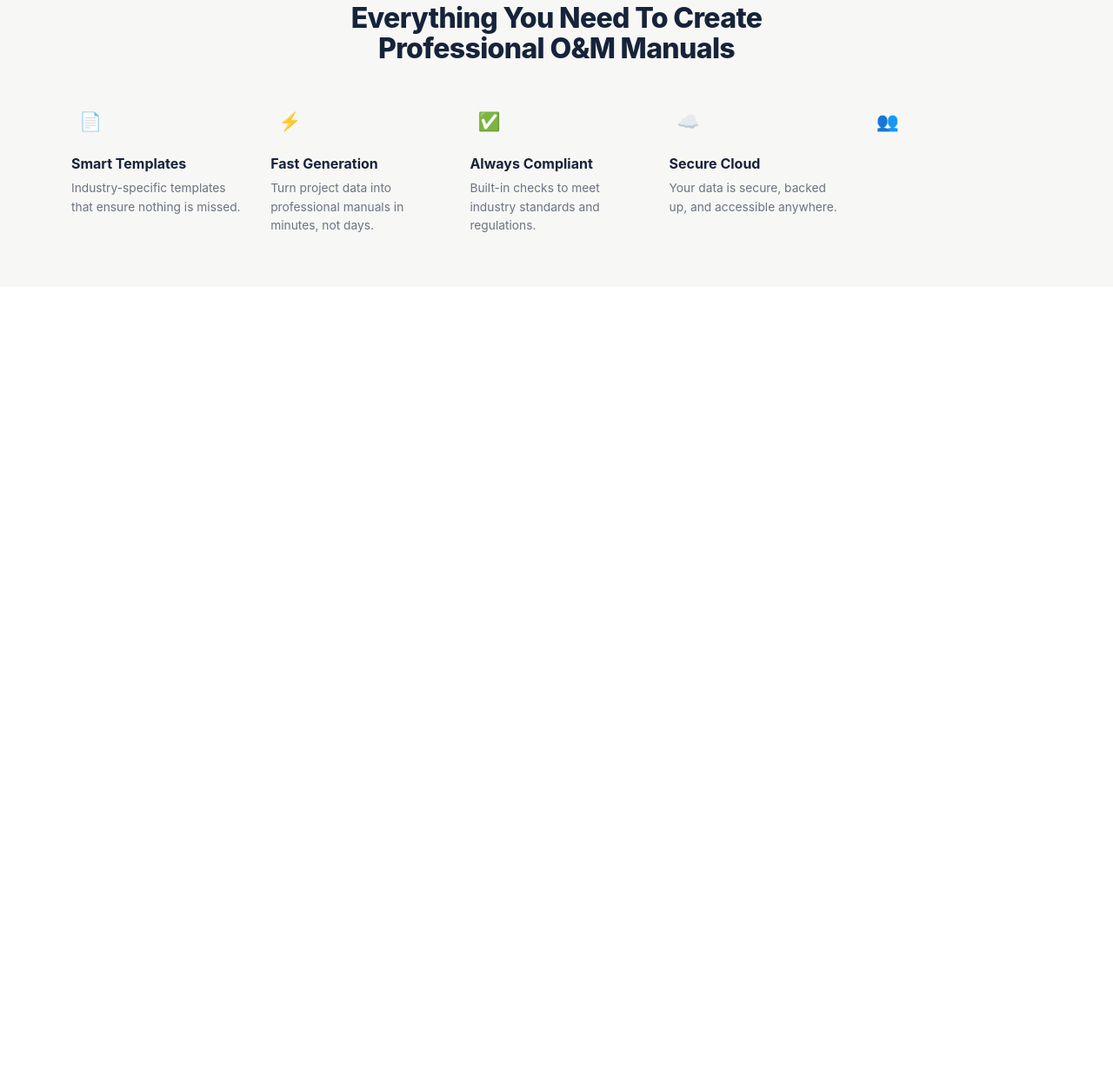
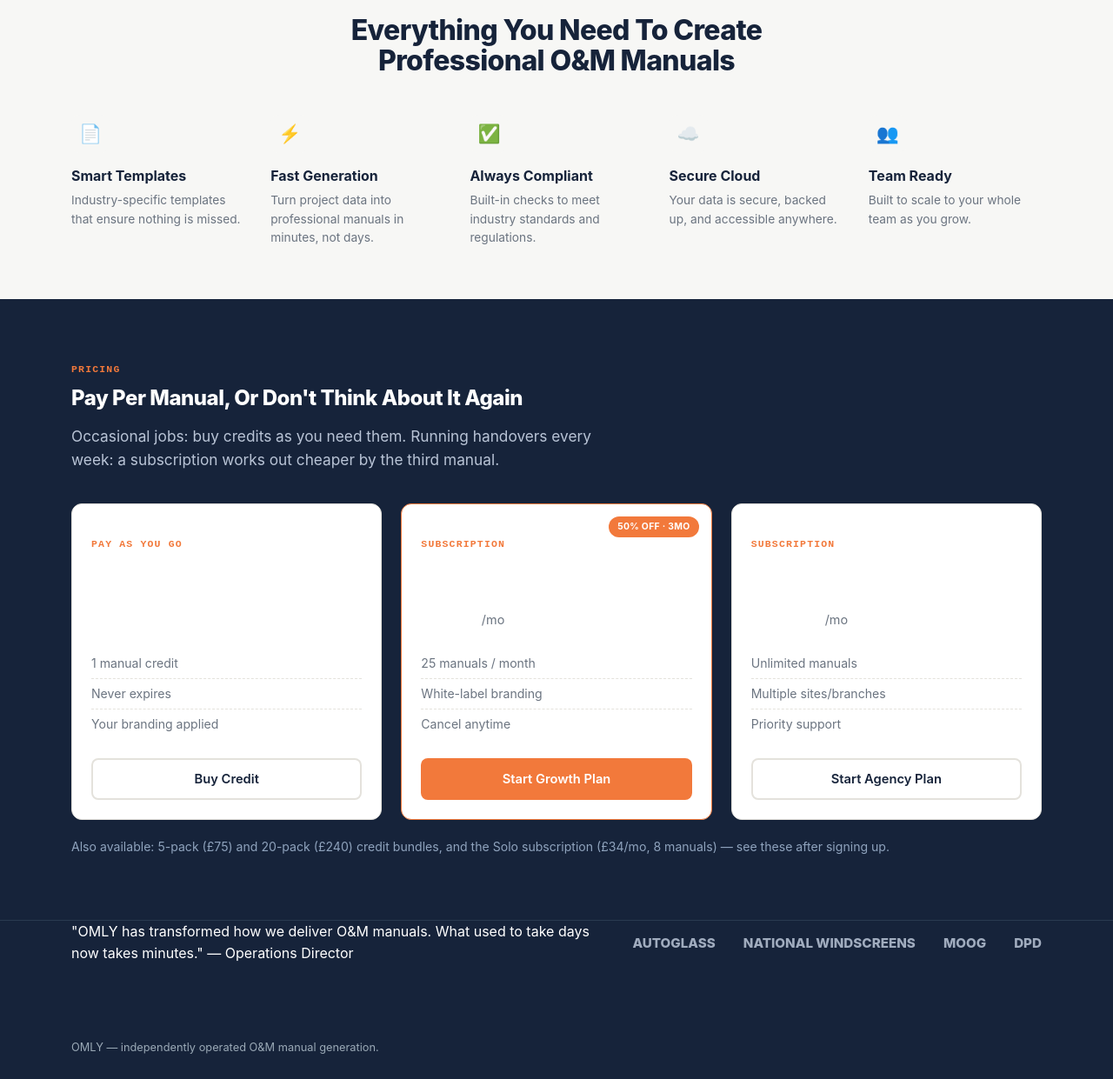
Before and after one commit to leo-nelson/omly, a website: page public/index.html in a window 1280 px wide. Shown: the part 903-2144 px from the top of the page at 87% size. Before the commit the page ends 1233 px from the top, so only its background shows below. Drawn offline with Linux system fonts and the light colour scheme.

Commit message:
Update index.html

```diff
--- a/public/index.html
+++ b/public/index.html
@@ -10,7 +10,7 @@
 
 <header class="site">
   <div class="wrap">
-    <div class="logo"><img src="/logo.png" alt="OMLY" style="height:30px;display:block;"></div>
+    <div class="logo"><img src="/logo.png" alt="OMLY"></div>
     <nav class="site">
       <a class="nav-link" href="/">Home</a>
       <a class="nav-link" href="#features">Features</a>
@@ -44,7 +44,7 @@
 
     <div class="mock-scene">
       <div class="mock-panel">
-        <div class="mock-topbar"><span></span><span></span><span></span></div>
+        <div class="mock-topbar"><div class="dots"><span></span><span></span><span></span></div><div class="cam"></div></div>
         <div class="mock-inner">
           <div class="mock-sidebar">
             <div class="mock-logo">OMLY</div>
@@ -72,6 +72,7 @@
           </div>
         </div>
       </div>
+      <div class="mock-laptop-base"></div>
       <div class="mock-cover">
         <div class="mock-cover-logo">OMLY</div>
         <div class="mock-cover-title">OPERATION &amp;<br>MAINTENANCE<br><span>MANUAL</span></div>
@@ -108,3 +109,75 @@
       </div>
       <div class="feature">
         <div class="icon">👥</div>
+        <h4>Team Ready</h4>
+        <p>Built to scale to your whole team as you grow.</p>
+      </div>
+    </div>
+  </div>
+</section>
+
+<section class="dark" id="pricing">
+  <div class="wrap">
+    <p class="eyebrow">Pricing</p>
+    <h2>Pay Per Manual, Or Don't Think About It Again</h2>
+    <p class="lede" style="color:#B9C4D6;">Occasional jobs: buy credits as you need them. Running handovers every week: a subscription works out cheaper by the third manual.</p>
+
+    <div class="pricing-grid" style="margin-top:36px;">
+      <div class="title-block plan">
+        <p class="eyebrow">Pay As You Go</p>
+        <h3 style="font-size:1.3rem;">Single Manual</h3>
+        <div class="price">£19</div>
+        <ul><li>1 manual credit</li><li>Never expires</li><li>Your branding applied</li></ul>
+        <button class="btn ghost block" data-price-key="payg:0">Buy Credit</button>
+      </div>
+
+      <div class="title-block plan" style="border-color:var(--accent);">
+        <div class="badge-discount">50% OFF · 3MO</div>
+        <p class="eyebrow">Subscription</p>
+        <h3 style="font-size:1.3rem;">Growth</h3>
+        <div class="price">£89<small>/mo</small></div>
+        <ul><li>25 manuals / month</li><li>White-label branding</li><li>Cancel anytime</li></ul>
+        <button class="btn stamp block" data-price-key="subscriptions:1">Start Growth Plan</button>
+      </div>
+
+      <div class="title-block plan">
+        <p class="eyebrow">Subscription</p>
+        <h3 style="font-size:1.3rem;">Agency</h3>
+        <div class="price">£199<small>/mo</small></div>
+        <ul><li>Unlimited manuals</li><li>Multiple sites/branches</li><li>Priority support</li></ul>
+        <button class="btn ghost block" data-price-key="subscriptions:2">Start Agency Plan</button>
+      </div>
+    </div>
+    <p class="muted" style="margin-top:20px;color:#8fa3bd;">Also available: 5-pack (£75) and 20-pack (£240) credit bundles, and the Solo subscription (£34/mo, 8 manuals) — see these after signing up.</p>
+  </div>
+</section>
+
+<section class="dark" style="padding-top:0;border-top:1px solid #2A3A50;">
+  <div class="wrap testimonial-bar">
+    <div class="quote">
+      "OMLY has transformed how we deliver O&amp;M manuals. What used to take days now takes minutes."
+      — Operations Director
+    </div>
+    <div class="logo-strip">
+      <span>AUTOGLASS</span><span>NATIONAL WINDSCREENS</span><span>MOOG</span><span>DPD</span>
+    </div>
+  </div>
+</section>
+
+<footer class="site">
+  <div class="wrap">OMLY — independently operated O&amp;M manual generation.</div>
+</footer>
+
+<script src="/config.js"></script>
+<script src="/js/pricing-data.js"></script>
+<script>
+  document.querySelectorAll('[data-price-key]').forEach(btn => {
+    btn.addEventListener('click', () => {
+      const [group, idx] = btn.dataset.priceKey.split(':');
+      const item = window.HANDOVER_PRICING[group][Number(idx)];
+      window.location.href = `/signup.html?intent=${group}&priceId=${item.priceId}`;
+    });
+  });
+</script>
+</body>
+</html>
```
